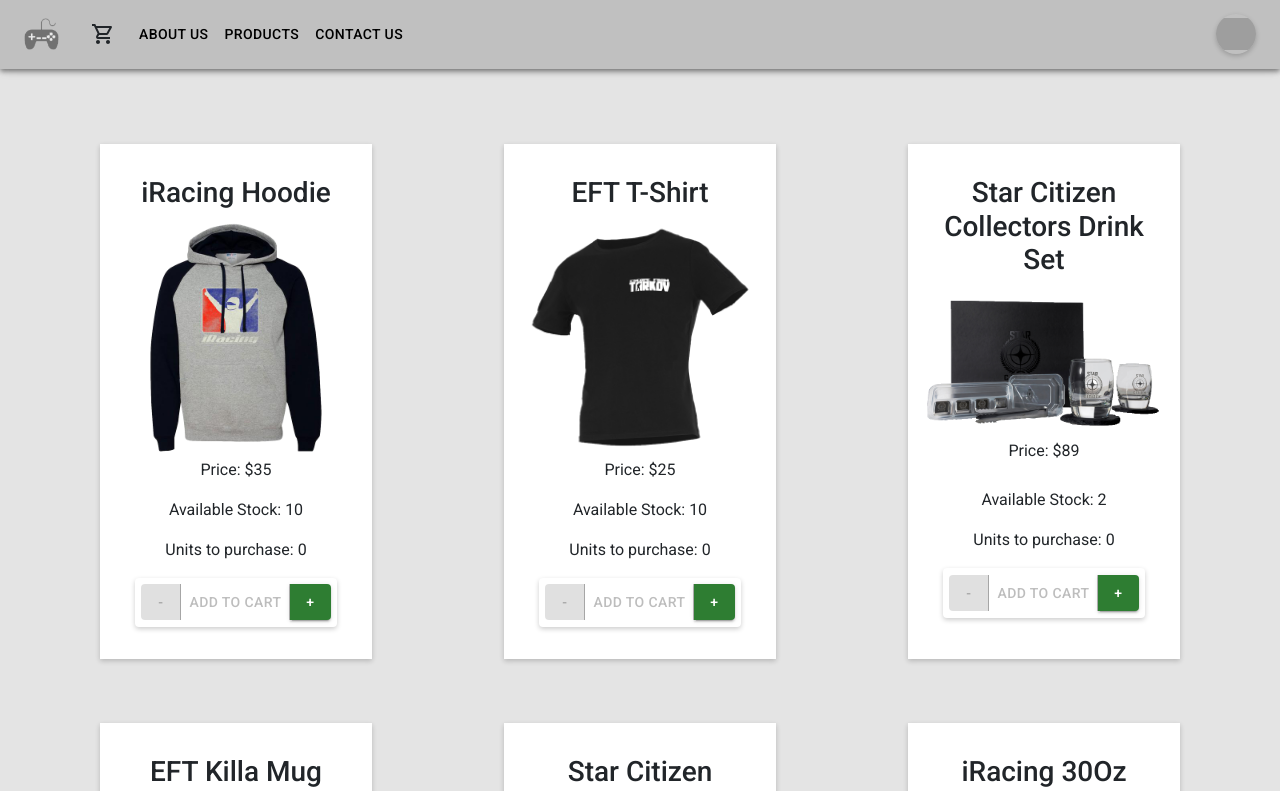
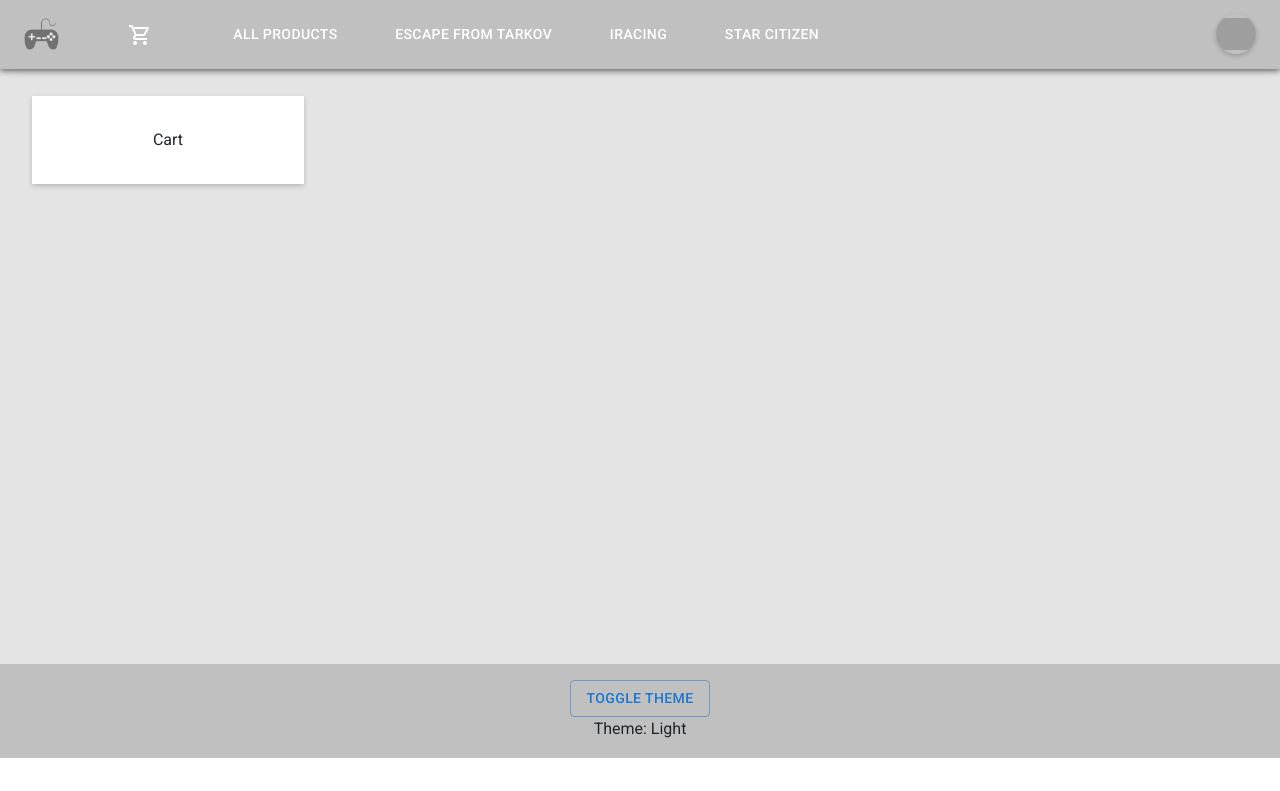
Before and after one commit to NPersivale/Proyecto-CoderhouseReactJS, a React (Create React App) app: page /cart in a window 1280 px wide. Shown: the top 791 px of the page. Built offline with nearby package versions, Linux system fonts and the light colour scheme; grey boxes are pictures that could not be loaded.

Commit message:
added routing + Cart component

```diff
--- a/package.json
+++ b/package.json
@@ -14,7 +14,9 @@
     "node-sass": "^7.0.1",
     "react": "^17.0.2",
     "react-dom": "^17.0.2",
+    "react-router-dom": "^6.2.2",
     "react-scripts": "5.0.0",
+    "react-toastify": "^8.2.0",
     "web-vitals": "^2.1.4"
   },
   "scripts": {
--- a/src/App.js
+++ b/src/App.js
@@ -1,14 +1,15 @@
 import Main from "./components/Main";
 import Footer from "./components/Footer";
 import Header from "./components/Header";
+import { BrowserRouter } from "react-router-dom";
 
-function App(){
+function App() {
     return (
-    <>
-        <Header/>
-        <Main/>
-        <Footer/>
-    </>
+        <BrowserRouter>
+            <Header />
+            <Main />
+            <Footer />
+        </ BrowserRouter>
     )
 }
 
--- /dev/null
+++ b/src/components/Cart.js
@@ -0,0 +1,7 @@
+const Cart = () => {
+    return (
+        <div id="cart">Cart</div>
+    )
+}
+
+export default Cart
--- a/src/components/CartWidget.js
+++ b/src/components/CartWidget.js
@@ -1,8 +1,11 @@
 import ShoppingCartOutlinedIcon from '@mui/icons-material/ShoppingCartOutlined';
+
 
 const CartWidget = () => {
     return (
-        <ShoppingCartOutlinedIcon id="cartIcon"/>
+        <>
+            <ShoppingCartOutlinedIcon id="cartIcon" />
+        </>
     )
 }
 
--- a/src/components/ItemListContainer.js
+++ b/src/components/ItemListContainer.js
@@ -1,19 +1,23 @@
 import ItemList from "./ItemList"
 import { useState, useEffect } from "react"
 import CircularProgress from '@mui/material/CircularProgress';
+import { toast } from "react-toastify";
+import { useParams } from "react-router-dom"
+
+
 
 
 let productsInitial = [
-    { id: 1, name: "iRacing Hoodie", img: "/assets/hoodie-iracing.jpg", price: 35, stock: 10 },
-    { id: 2, name: "EFT T-Shirt", img: "/assets/tshirt-eft.jpg", price: 25, stock: 10 },
-    { id: 3, name: "Star Citizen Collectors Drink Set", img: "/assets/collectorsdrinkset-SC.png", price: 89, stock: 2 },
-    { id: 4, name: "EFT Killa Mug", img: "/assets/killamug-eft.png", price: 19, stock: 15 },
-    { id: 5, name: "Star Citizen Backpack", img: "/assets/SC-backpack.jpg", price: 30, stock: 10 },
-    { id: 6, name: "iRacing 30Oz Tumbler", img: "/assets/30oztumbler-iracing.png", price: 25, stock: 15 },
-    { id: 7, name: "Star Citizen Stainless Steel Mug", img: "/assets/stainlessmug-SC.png", price: 29, stock: 10 },
-    { id: 8, name: "iRacing T-Shirt", img: "/assets/tshirt-iracing.jpg", price: 25, stock: 10 },
-    { id: 9, name: "EFT Labs Mug", img: "/assets/labsmug-eft.png", price: 19, stock: 10 },
-    { id: 10, name: "Star Citizen RSI Mug", img: "/assets/rsimug-SC.png", price: 19, stock: 10 }
+    { id: 1, slug: "iracingGrayHoodie", name: "iRacing Hoodie", img: "/assets/hoodie-iracing.jpg", price: 35, game: "iRacing", stock: 10 },
+    { id: 2, slug: "eftBlackTshirt", name: "EFT T-Shirt", img: "/assets/tshirt-eft.jpg", price: 25, game: "EFT", stock: 10 },
+    { id: 3, slug: "scCollectorsDrinkware", name: "Star Citizen Collectors Drink Set", img: "/assets/collectorsdrinkset-SC.png", price: 89, game: "StarCitizen", stock: 2 },
+    { id: 4, slug: "eftKillaMug", name: "EFT Killa Mug", img: "/assets/killamug-eft.png", price: 19, game: "EFT", stock: 15 },
+    { id: 5, slug: "scBlackBackpack", name: "Star Citizen Backpack", img: "/assets/SC-backpack.jpg", price: 30, game: "StarCitizen", stock: 10 },
+    { id: 6, slug: "iracing30ozTumbler", name: "iRacing 30Oz Tumbler", img: "/assets/30oztumbler-iracing.png", price: 25, game: "iRacing", stock: 15 },
+    { id: 7, slug: "scStainlessSteelMug", name: "Star Citizen Stainless Steel Mug", img: "/assets/stainlessmug-SC.png", price: 29, game: "StarCitizen", stock: 10 },
+    { id: 8, slug: "iracingGrayTshirt", name: "iRacing T-Shirt", img: "/assets/tshirt-iracing.jpg", price: 25, game: "iRacing", stock: 10 },
+    { id: 9, slug: "eftLabsMug", name: "EFT Labs Mug", img: "/assets/labsmug-eft.png", price: 19, game: "EFT", stock: 10 },
+    { id: 10, slug: "scRsiMug", name: "Star Citizen RSI Mug", img: "/assets/rsimug-SC.png", price: 19, game: "StarCitizen", stock: 10 }
 ]
 
 const ItemListContainer = () => {
@@ -21,8 +25,10 @@ const ItemListContainer = () => {
     const [loading, setLoading] = useState(true);
     const [error, setError] = useState(false);
     const [products, setProducts] = useState([]);
+    const { game } = useParams();
 
     useEffect(() => {
+        setLoading(true);
         const PromiseTest = new Promise((res, rej) => {
             setTimeout(() => {
                 res(productsInitial);
@@ -31,22 +37,27 @@ const ItemListContainer = () => {
 
         PromiseTest
             .then((res) => {
-                setProducts(productsInitial);
+                if (game != undefined) {
+                    const productsFiltered = productsInitial.filter(product => product.game === game)
+                    setProducts(productsFiltered)
+                } else {
+                    setProducts(productsInitial);
+                }
             })
             .catch((rej) => {
+                toast.error("Error when trying to load the products");
                 setError(true);
             })
             .finally(() => {
                 setLoading(false);
             })
-    }, [])
+    }, [game])
 
 
     return (
         <div id="ItemListContainer">
-            {loading ? <div id="loading"><CircularProgress color="inherit" /><h2>Loading, please wait...</h2></div> : null}
+            {loading ? <div id="loading"><CircularProgress color="inherit" /><h2>Loading, please wait...</h2></div> : <ItemList products={products} />}
             {error ? <h2>Error when trying to load the page, please try again...</h2> : null}
-            <ItemList products={products} />
         </div >
     )
 }
--- a/src/components/Main.js
+++ b/src/components/Main.js
@@ -1,15 +1,29 @@
 import ItemListContainer from "./ItemListContainer";
 import BackToTop from "./BackToTop";
 import ItemDetailContainer from "./ItemDetailContainer";
+import { ToastContainer } from "react-toastify";
+import 'react-toastify/dist/ReactToastify.css';
+import { Route, Routes } from "react-router-dom"
+import Cart from "./Cart";
+
 
 const Main = () => {
 
     return (
-        <main>
-            <BackToTop />
-            <ItemListContainer />
-            <ItemDetailContainer />
-        </main>
+        <>
+            <main>
+                <BackToTop />
+
+                <Routes>
+                    <Route path="/" element={<ItemListContainer />} />
+                    <Route path="/game/:game" element={<ItemListContainer />} />
+                    <Route path="/cart/" element={<Cart />} />
+                    <Route path="/item/:id" element={<ItemDetailContainer />} />
+                </Routes>
+
+                <ToastContainer position="bottom-right" />
+            </main>
+        </>
     )
 }
 
--- a/src/components/NavBar.js
+++ b/src/components/NavBar.js
@@ -12,8 +12,10 @@ import Avatar from '@mui/material/Avatar';
 import Button from '@mui/material/Button';
 import Tooltip from '@mui/material/Tooltip';
 import MenuItem from '@mui/material/MenuItem';
+import { NavLink } from "react-router-dom"
 
-const pages = ['About Us', 'Products', 'Contact Us'];
+
+const pages = [{ name: "All Products", url: "/" }, { name: "Escape From Tarkov", url: "/game/EFT" }, { name: "iRacing", url: "/game/iRacing" }, { name: "Star Citizen", url: "/game/StarCitizen" }];
 const settings = ['Profile', 'Account', 'Past Orders', 'Logout'];
 
 const NavBar = () => {
@@ -79,8 +81,8 @@ const NavBar = () => {
                             }}
                         >
                             {pages.map((page) => (
-                                <MenuItem key={page} onClick={handleCloseNavMenu}>
-                                    <Typography textAlign="center">{page}</Typography>
+                                <MenuItem key={page.name} onClick={handleCloseNavMenu}>
+                                    <NavLink className="navLink" to={page.url}>{page.name}</NavLink>
                                 </MenuItem>
                             ))}
                         </Menu>
@@ -93,15 +95,17 @@ const NavBar = () => {
                     >
                         <img id="jgLogo" src="/assets/justgaminglogo.png" alt="" />
                     </Typography>
-                    <CartWidget />
+                    <NavLink id="cartIcon" to="/cart/">
+                        <CartWidget />
+                    </NavLink>
                     <Box sx={{ flexGrow: 1, display: { xs: 'none', md: 'flex' } }}>
                         {pages.map((page) => (
-                            <Button
-                                key={page}
+                            <Button id="navButton"
+                                key={page.name}
                                 onClick={handleCloseNavMenu}
                                 sx={{ my: 2, color: 'black', display: 'block' }}
                             >
-                                {page}
+                                <NavLink to={page.url}>{page.name}</NavLink>
                             </Button>
                         ))}
                     </Box>
--- a/src/styles.scss
+++ b/src/styles.scss
@@ -2,7 +2,7 @@
 
 $color1: rgb(192, 192, 192);
 $color2: rgb(228, 228, 228);
-$color3: red;
+$color3: rgb(41, 41, 41);
 
 *{
     margin: 0;
@@ -44,10 +44,37 @@ header {
 }
 
 #backtotop{
-    background-color: black;
+    background-color: $color3;
+}
+
+.active{
+    background-color: gray;
+    color: $color3 !important;
+}
+
+.navLink{
+    text-decoration: none;
+    color: $color3;
+    padding: 0.5rem 1.3rem 0.5rem 1.3rem;
+    border-radius: 0.3rem;
 }
 
 #navbar{
+    a{
+        text-decoration: none;
+        color: white;
+        padding: 0.5rem 1.3rem 0.5rem 1.3rem;
+        border-radius: 0.3rem;
+    }
+
+    #navButton:hover, #cartIcon:hover{
+        background-color: gray;
+        opacity: 30%;
+        transform: scale(1.05);
+        transition: ease-in-out all 0.5s;
+
+    }
+
     img{
         height: 2rem;
     }
@@ -77,7 +104,7 @@ header {
     justify-content: center;
 }
 
-#storeItem{
+#storeItem, #cart{
     max-width: 17rem;
     margin: 2rem;
     padding: 2rem;
```
Also changed, not shown: 1 other file (tests, documents, lock files or other folders).
